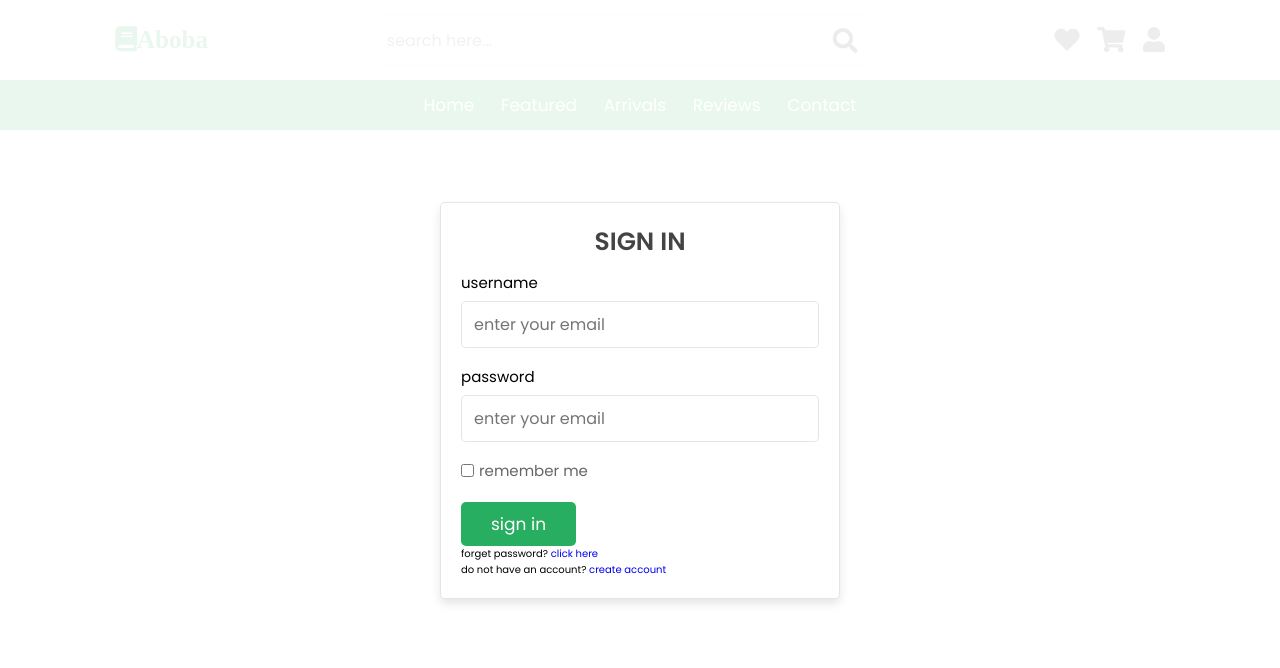
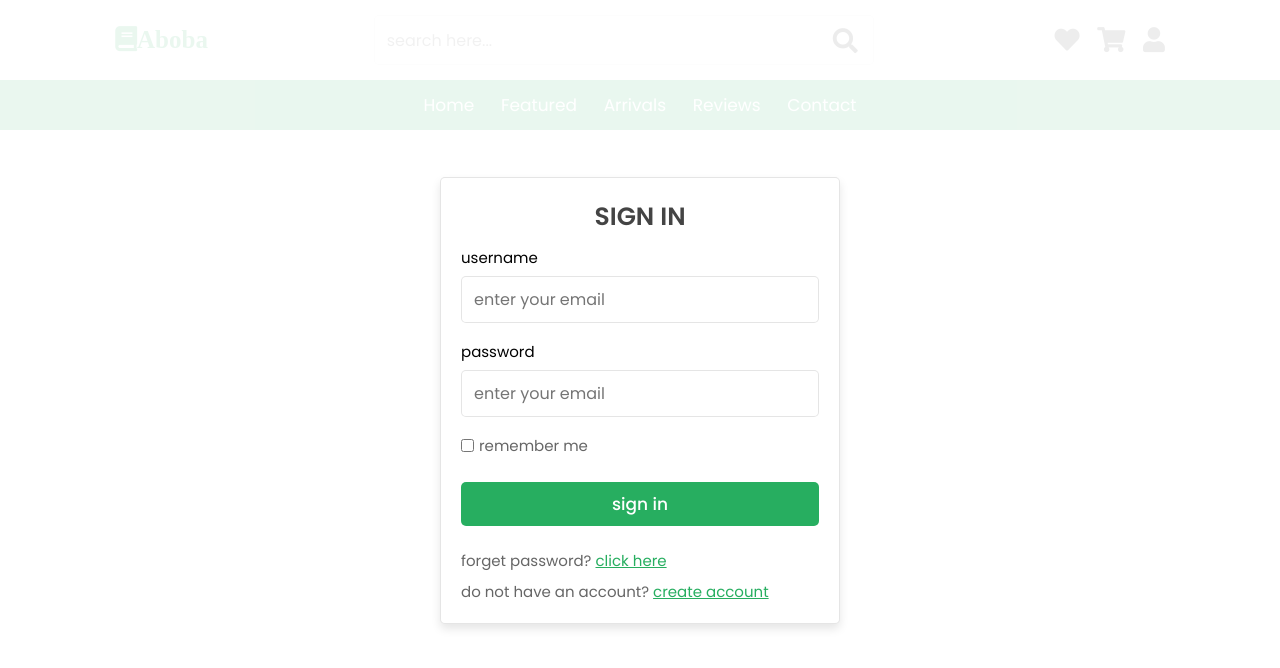
Before and after one commit to Razer2550/library-store-project, a plain HTML site: page index.html in a window 1280 px wide. Shown: the top 668 px of the page. Drawn offline with Linux system fonts and the light colour scheme.

Commit message:
correct login bar style

```diff
--- a/style/style.css
+++ b/style/style.css
@@ -50,6 +50,7 @@ html::-webkit-scrollbar-thumb {
     background: var(--green);
     font-size: 1.7rem;
     cursor: pointer;
+    font-weight: 500;
 }
 
 .btn:hover {
@@ -234,6 +235,23 @@ body {
     cursor: pointer;
 }
 
+.login-form-container form .btn {
+    text-align: center;
+    width: 100%;
+    margin: 1.5rem 0;
+}
+
+.login-form-container form p {
+    padding-top: .8rem;
+    color:var(--light-color);
+    font-size: 1.5rem;
+}
+
+.login-form-container form p a {
+    color: var(--green);
+    text-decoration: underline;
+}
+
 
 
 
```
